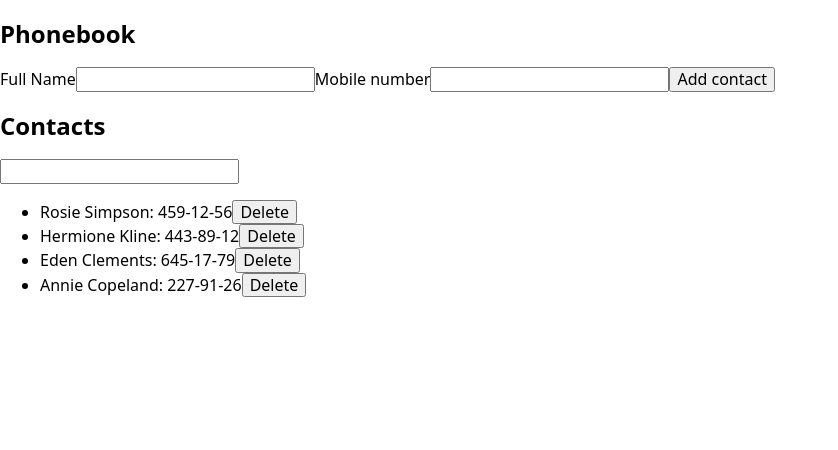
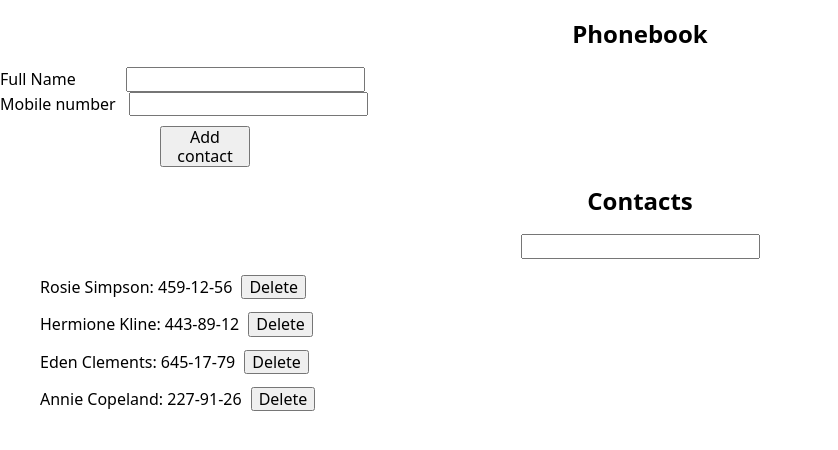
Before and after one commit to tofikwest/goit-react-hw-02-phonebook, a React (Create React App) app: page / in a window 1280 px wide. Shown: the top 450 px of the page, without its empty margins (0-838 px from the left). Built offline with nearby package versions, Linux system fonts and the light colour scheme.

Commit message:
added little styles

```diff
--- a/src/components/contactsList/ContactsList.js
+++ b/src/components/contactsList/ContactsList.js
@@ -1,5 +1,5 @@
 import React, { Component } from "react";
-
+import Styles from "./ContactsList.module.css";
 class ContactsList extends Component {
   render() {
     const { filter, contacts } = this.props;
@@ -13,9 +13,10 @@ class ContactsList extends Component {
     return (
       <ul>
         {filteredContacts.map(({ id, name, number }) => (
-          <li key={id}>
+          <li className={Styles.renderLi} key={id}>
             {name}: {number}
             <button
+              className={Styles.btnLi}
               type="button"
               onClick={() => this.props.onDeleteContact(id)}
             >
--- /dev/null
+++ b/src/components/contactsList/ContactsList.module.css
@@ -0,0 +1,10 @@
+.renderLi {
+  text-decoration: none;
+  list-style: none;
+}
+.renderLi:not(:last-child) {
+  margin-bottom: 13px;
+}
+.btnLi {
+  margin-left: 9px;
+}
--- a/src/components/filter/Filter.js
+++ b/src/components/filter/Filter.js
@@ -1,12 +1,13 @@
 import React, { Component } from "react";
 import { v4 as uuidv4 } from "uuid";
-
+import Styles from "./Filter.module.css";
 class Filter extends Component {
   filterId = uuidv4();
   render() {
     return (
       <>
         <input
+          className={Styles.contactInput}
           value={this.props.filter}
           onChange={this.props.onHandlerFilter}
           type="text"
--- /dev/null
+++ b/src/components/filter/Filter.module.css
@@ -0,0 +1,4 @@
+.contactInput {
+  display: block;
+  margin: 0 auto;
+}
--- a/src/components/form/ContactForm.js
+++ b/src/components/form/ContactForm.js
@@ -1,6 +1,6 @@
 import React, { Component } from "react";
 import { v4 as uuidv4 } from "uuid";
-
+import Styles from "./Form.module.css";
 class ContactForm extends Component {
   state = {
     name: "",
@@ -33,10 +33,11 @@ class ContactForm extends Component {
   render() {
     return (
       <>
-        <form onSubmit={this.onHandleSubmit}>
+        <form onSubmit={this.onHandleSubmit} className={Styles.form}>
           <label htmlFor={this.nameInputId}>
             Full Name
             <input
+              className={Styles.inputSec}
               value={this.state.name}
               onChange={this.onHandleContactForm}
               type="text"
@@ -50,6 +51,7 @@ class ContactForm extends Component {
           <label htmlFor={this.telInputId}>
             Mobile number
             <input
+              className={Styles.input}
               value={this.state.number}
               onChange={this.onHandleContactForm}
               type="tel"
@@ -61,7 +63,7 @@ class ContactForm extends Component {
             />
           </label>
 
-          <button>Add contact</button>
+          <button className={Styles.btn}>Add contact</button>
         </form>
       </>
     );
--- /dev/null
+++ b/src/components/form/Form.module.css
@@ -0,0 +1,17 @@
+.form {
+  margin: 10px 0;
+  display: flex;
+  flex-direction: column;
+}
+.btn {
+  width: 90px;
+  padding: 0 2px;
+  margin-top: 10px;
+  margin-left: 160px;
+}
+.input {
+  margin-left: 13px;
+}
+.inputSec {
+  margin-left: 50px;
+}
--- a/src/components/section/Section.js
+++ b/src/components/section/Section.js
@@ -1,8 +1,9 @@
+import Styles from "./Section.module.css";
 const Section = ({ title, children }) => {
   return (
     <>
       <section>
-        <h2 className="title">{title}</h2>
+        <h2 className={Styles.title}>{title}</h2>
         {children}
       </section>
     </>
--- /dev/null
+++ b/src/components/section/Section.module.css
@@ -0,0 +1,3 @@
+.title {
+  text-align: center;
+}
```
